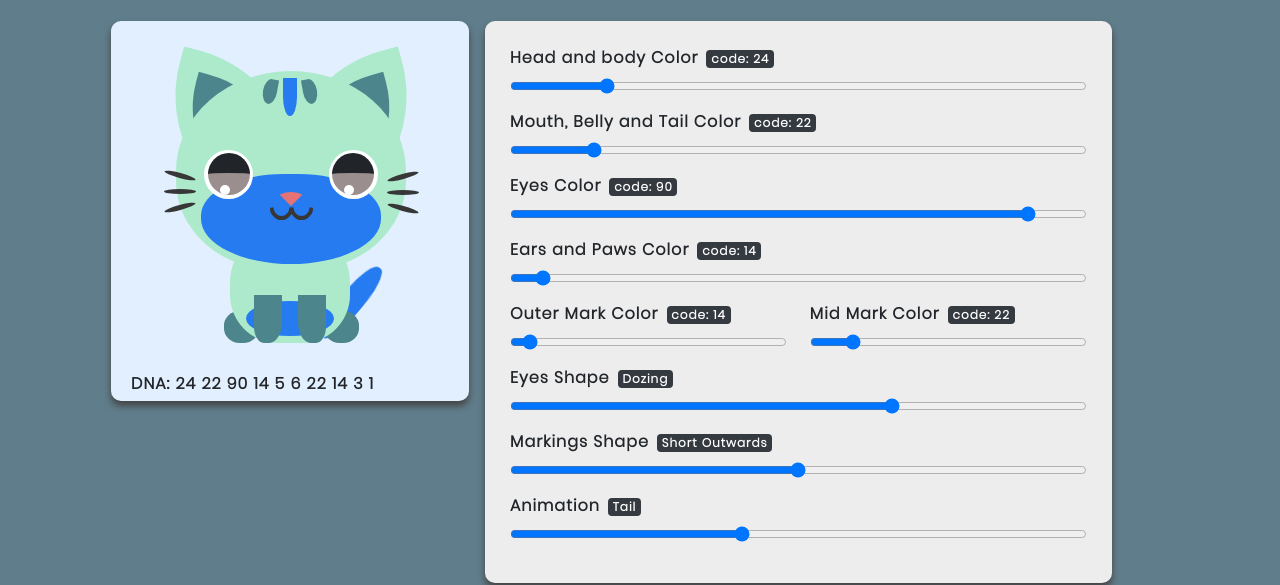
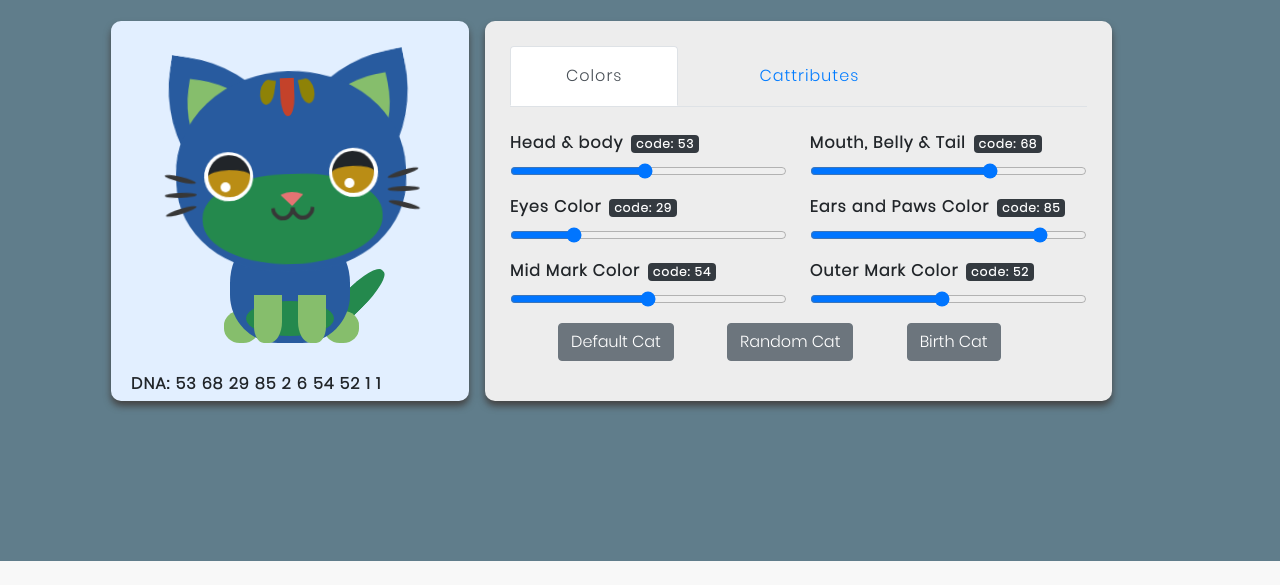
Before and after one commit to jonsax6/cryptokitties-clone, a plain HTML site: page client/index.html in a window 1280 px wide. Shown: the part 227-812 px from the top of the page. Drawn offline with Linux system fonts and the light colour scheme.

Commit message:
tabs and buttons assignment
-created Colors tab
-created Cattributes tab
-created Default Cat button
-created Random Cat button
-created pseudo-code for Birth Cat button

```diff
--- a/client/assets/css/factory.css
+++ b/client/assets/css/factory.css
@@ -20,12 +20,24 @@
 
 }
 
-.markingsSpanRight {
+.cattributesSpanRight {
     width: 48%;
     float: right;
 }
 
-.markingsSpanLeft {
+.cattributesSpanLeft {
     width: 48%;
     float: left;
 }
+
+.botton_left {
+    float: left;
+}
+
+.button_right {
+    float: right;
+}
+
+.generator_buttons {
+    display: inline-block;
+}
--- a/client/assets/css/mystyle.css
+++ b/client/assets/css/mystyle.css
@@ -10,6 +10,11 @@ body {
   letter-spacing: 1px;
 }
 
+.cat_fonts {
+  font-family: Poppins;
+  font-weight: 500;
+  letter-spacing: 1px;
+}
 
 .navbar-light {
   background: #ffffff;
--- a/client/assets/js/catSettings.js
+++ b/client/assets/js/catSettings.js
@@ -2,18 +2,35 @@
 var colors = Object.values(allColors())
 
 var defaultDNA = {
-    "headcolor" : 24,
-    "mouthColor" : 22,
-    "eyesColor" : 90,
-    "earsColor" : 14,
+    //Colors
+    "headcolor" : 53,
+    "mouthColor" : 68,
+    "eyesColor" : 29,
+    "earsColor" : 85,
     //Cattributes
-    "markingsMidColor" : 22,
-    "markingsOuterColor" : 14,
-    "eyesShape" : 5,
+    "markingsMidColor" : 54,
+    "markingsOuterColor" : 52,
+    "eyesShape" : 2,
     "markingsShape" : 6,
-    "animation" :  3,
+    "animation" :  1,
     "lastNum" :  1
     }
+
+var randomDNA = {
+    //Colors
+    "headcolor" : Math.floor(Math.random() * 89) + 10,
+    "mouthColor" : Math.floor(Math.random() * 89) + 10,
+    "eyesColor" : Math.floor(Math.random() * 89) + 10,
+    "earsColor" : Math.floor(Math.random() * 89) + 10,
+    //Cattributes
+    "markingsMidColor" : Math.floor(Math.random() * 89) + 10,
+    "markingsOuterColor" : Math.floor(Math.random() * 89) + 10,
+    "eyesShape" : Math.floor(Math.random() * 7) + 1,
+    "markingsShape" : Math.floor(Math.random() * 7) + 1,
+    "animation" :  Math.floor(Math.random() * 6) + 1,
+    "lastNum" :  1
+}
+
 
 // when page load
 $( document ).ready(function() {
@@ -46,6 +63,24 @@ function getDna(){
     dna += $('#dnaspecial').html()
 
     return parseInt(dna)
+}
+
+function randomCat(){
+  var randomDNA = {
+    //Colors
+    "headcolor" : Math.floor(Math.random() * 89) + 10,
+    "mouthColor" : Math.floor(Math.random() * 89) + 10,
+    "eyesColor" : Math.floor(Math.random() * 89) + 10,
+    "earsColor" : Math.floor(Math.random() * 89) + 10,
+    //Cattributes
+    "markingsMidColor" : Math.floor(Math.random() * 89) + 10,
+    "markingsOuterColor" : Math.floor(Math.random() * 89) + 10,
+    "eyesShape" : Math.floor(Math.random() * 7) + 1,
+    "markingsShape" : Math.floor(Math.random() * 7) + 1,
+    "animation" :  Math.floor(Math.random() * 6) + 1,
+    "lastNum" :  1
+  }
+  renderCat(randomDNA)
 }
 
 function renderCat(dna){
@@ -116,3 +151,15 @@ $('#animation').change(()=>{
   var animationVal = parseInt($('#animation').val())
   animationVariation(animationVal)
 })
+
+$('#defaultCat').click(()=>{
+  renderCat(defaultDNA)
+})
+
+$('#randomCat').click(()=>{
+  randomCat();
+})
+
+$('#birthCat').click(()=>{
+  //birth cat code here
+})
--- a/client/index.html
+++ b/client/index.html
@@ -101,34 +101,41 @@
                 </div>
             </div>
             <div class="col-lg-7 cattributes m-2 light-b-shadow">
-
-<!-- Cat colors -->
-                <div id="catColors">
-                                <div class="form-group">
-                                    <label for="formControlRange"><b>Head and body Color</b><span class="badge badge-dark ml-2" id="headcode"></span></label>
+                <nav>
+                    <div class="nav nav-tabs primary" id="nav-tab" role="tablist">
+                      <a class="nav-link active" id="nav-home-tab" data-toggle="tab" href="#nav-home" role="tab" aria-controls="nav-home" aria-selected="true">Colors</a>
+                      <a class="nav-link" id="nav-profile-tab" data-toggle="tab" href="#nav-profile" role="tab" aria-controls="nav-profile" aria-selected="false">Cattributes</a>
+                    </div>
+                    </nav>
+                    <div class="tab-content cat_fonts" id="nav-tabContent">
+                        <div class="tab-pane fade show active" id="nav-home" role="tabpanel" aria-labelledby="nav-home-tab">
+                            <div class="form-group cattributesSpanLeft mt-4">
+                                <label for="formControlRange"><b>Head & body</b><span class="badge badge-dark ml-2" id="headcode"></span></label>
                                 <input type="range" min="10" max="98" class="form-control-range" id="bodycolor">
                             </div>
-                                <div class="form-group">
-                                    <label for="formControlRange"><b>Mouth, Belly and Tail Color</b><span class="badge badge-dark ml-2" id="mouthCode"></span></label>
+                            <div class="form-group cattributesSpanRight mt-4">
+                                <label for="formControlRange"><b>Mouth, Belly & Tail</b><span class="badge badge-dark ml-2" id="mouthCode"></span></label>
                                 <input type="range" min="10" max="98" class="form-control-range" id="mouthColor">
                             </div>
-                                <div class="form-group">
+                            <div class="form-group cattributesSpanLeft">
                                 <label for="formControlRange"><b>Eyes Color</b><span class="badge badge-dark ml-2" id="eyesCode"></span></label>
                                 <input type="range" min="10" max="98" class="form-control-range" id="eyesColor">
                             </div>
-                                <div class="form-group">
+                            <div class="form-group cattributesSpanRight">
                                 <label for="formControlRange"><b>Ears and Paws Color</b><span class="badge badge-dark ml-2" id="earsCode"></span></label>
                                 <input type="range" min="10" max="98" class="form-control-range" id="earsColor">
                             </div>
-                                <div class="form-group markingsSpanRight">
+                            <div class="form-group cattributesSpanLeft">
                                 <label for="formControlRange"><b>Mid Mark Color</b><span class="badge badge-dark ml-2" id="markingsMidCode"></span></label>
                                 <input type="range" min="10" max="98" class="form-control-range" id="markingsMidColor">
                             </div>
-                                <div class="form-group markingsSpanLeft">
+                            <div class="form-group cattributesSpanRight">
                                 <label for="formControlRange"><b>Outer Mark Color</b><span class="badge badge-dark ml-2" id="markingsOuterCode"></span></label>
                                 <input type="range" min="10" max="98" class="form-control-range" id="markingsOuterColor">
                             </div>
-                                <div class="form-group">
+                        </div>
+                        <div class="tab-pane fade" id="nav-profile" role="tabpanel" aria-labelledby="nav-profile-tab">
+                            <div class="form-group mt-4">
                                 <label for="formControlRange"><b>Eyes Shape</b><span class="badge badge-dark ml-2" id="eyeName"></span></label>
                                 <input type="range" min="1" max="7" class="form-control-range" id="eyesShape">
                             </div>
@@ -140,6 +147,17 @@
                                 <label for="formControlRange"><b>Animation</b><span class="badge badge-dark ml-2" id="animationName"></span></label>
                                 <input type="range" min="1" max="6" class="form-control-range" id="animation">
                             </div>
+                        </div>
+                        <button id="defaultCat" type="button" class="btn btn-secondary generator_buttons ml-5">Default Cat</button>
+                        <button id="randomCat" type="button" class="btn btn-secondary generator_buttons ml-5">Random Cat</button>
+                        <button id="birthCat" type="button" class="btn btn-secondary generator_buttons ml-5">Birth Cat</button>
+                    </div>
+
+
+<!-- Cat colors -->
+                <div id="catColors">
+
+
 
                 </div>
 
```
Lines whose indentation alone changed are shown as unchanged.
